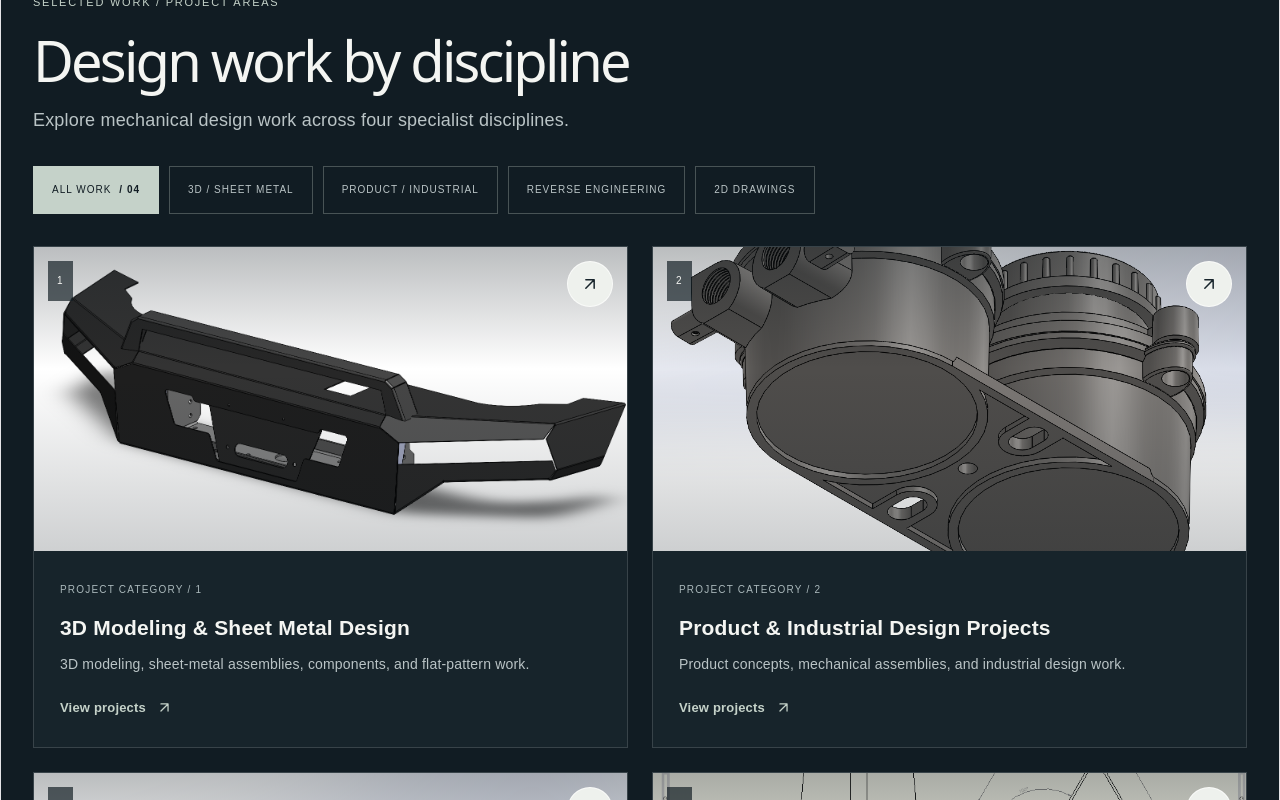
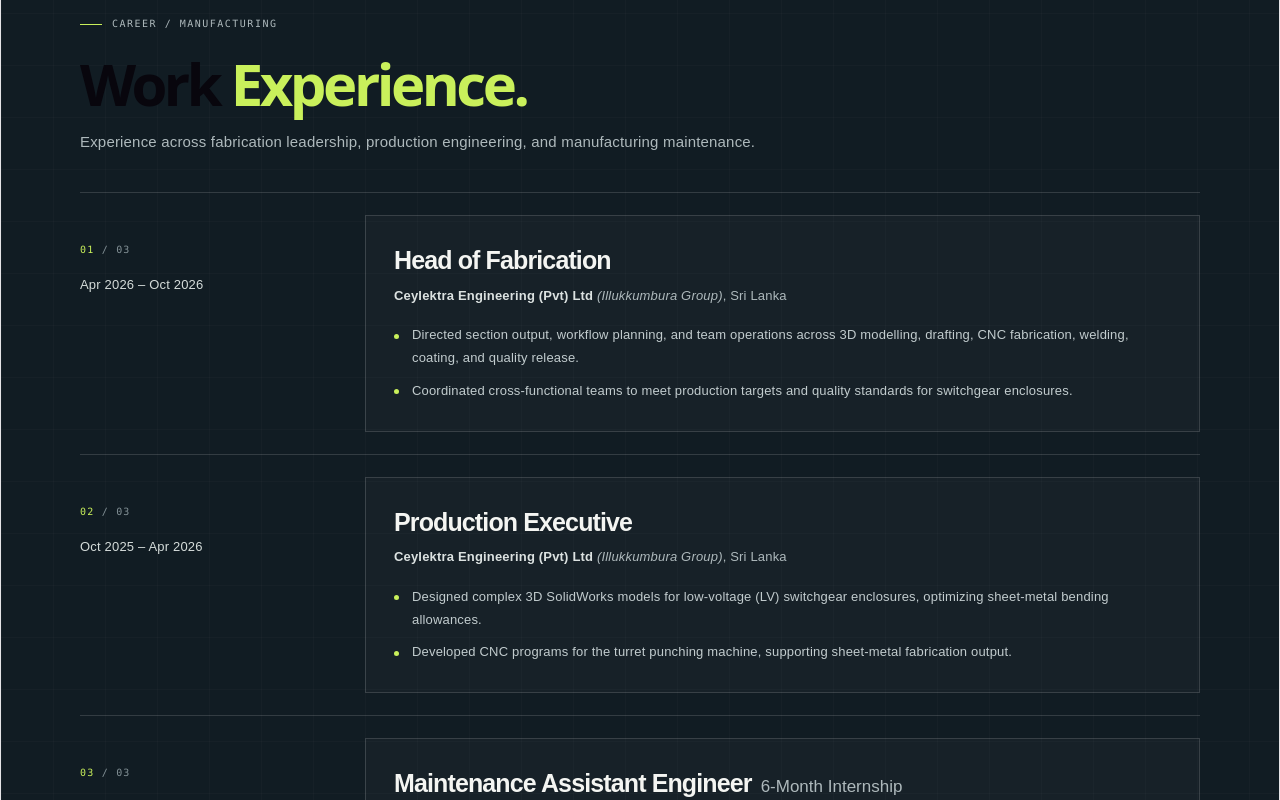
Before and after one commit to Tharaka-Maheshwara/gimhan-portfolio, a React (Vite) app: page / in a window 1280 px wide. Shown: the part 1520-2320 px from the top of the page. Built offline with nearby package versions, Linux system fonts and the light colour scheme.

Commit message:
work experience section okey

```diff
--- a/src/App.css
+++ b/src/App.css
@@ -3316,3 +3316,242 @@ iframe {
     font-size: 12px;
   }
 }
+
+.experience-section {
+  --experience-bg: #111c23;
+  --experience-card: #17252d;
+  --experience-text: #f4f5f2;
+  --experience-muted: #aeb9bc;
+  --experience-line: rgba(255, 255, 255, 0.14);
+  --experience-accent: #c9f05b;
+  position: relative;
+  overflow: hidden;
+  padding: clamp(72px, 8vw, 108px) 0;
+  color: var(--experience-text);
+  background: var(--experience-bg);
+}
+
+.experience-section::before {
+  position: absolute;
+  inset: 0;
+  pointer-events: none;
+  background-image:
+    linear-gradient(rgba(255, 255, 255, 0.018) 1px, transparent 1px),
+    linear-gradient(90deg, rgba(255, 255, 255, 0.018) 1px, transparent 1px);
+  background-size: 52px 52px;
+  content: "";
+}
+
+.experience-inner {
+  position: relative;
+  width: min(1120px, calc(100% - 48px));
+  margin-inline: auto;
+}
+
+.experience-heading {
+  max-width: 720px;
+  margin-bottom: 38px;
+}
+
+.experience-eyebrow {
+  margin: 0 0 17px;
+  display: flex;
+  align-items: center;
+  gap: 10px;
+  color: var(--experience-muted);
+  font-family: "DM Mono", Consolas, monospace;
+  font-size: 10px;
+  letter-spacing: 0.15em;
+}
+
+.experience-eyebrow span {
+  width: 22px;
+  height: 1px;
+  background: var(--experience-accent);
+}
+
+.experience-heading h2 {
+  margin: 0;
+  font-size: clamp(38px, 5vw, 58px);
+  font-weight: 650;
+  line-height: 1.04;
+  letter-spacing: -0.06em;
+}
+
+.experience-heading h2 span {
+  color: var(--experience-accent);
+}
+
+.experience-intro {
+  margin: 14px 0 0;
+  color: var(--experience-muted);
+  font-size: 15px;
+  line-height: 1.7;
+}
+
+.experience-list {
+  border-top: 1px solid var(--experience-line);
+}
+
+.experience-entry {
+  display: grid;
+  grid-template-columns: minmax(150px, 0.28fr) minmax(0, 1fr);
+  gap: clamp(22px, 4vw, 54px);
+  padding: 22px 0;
+  border-bottom: 1px solid var(--experience-line);
+}
+
+.experience-meta {
+  padding-top: 22px;
+  display: flex;
+  flex-direction: column;
+  align-items: flex-start;
+  gap: 12px;
+}
+
+.experience-number {
+  color: var(--experience-accent);
+  font-family: "DM Mono", Consolas, monospace;
+  font-size: 10px;
+  letter-spacing: 0.12em;
+}
+
+.experience-number i {
+  color: #849297;
+  font-style: normal;
+}
+
+.experience-period {
+  color: #d5dcda;
+  font-size: 13px;
+  line-height: 1.5;
+}
+
+.experience-card {
+  min-width: 0;
+  padding: clamp(20px, 3vw, 28px);
+  border: 1px solid var(--experience-line);
+  background: rgba(255, 255, 255, 0.025);
+}
+
+.experience-role {
+  margin: 0;
+  color: var(--experience-text);
+  font-size: clamp(20px, 2.4vw, 25px);
+  font-weight: 650;
+  line-height: 1.35;
+  letter-spacing: -0.035em;
+}
+
+.experience-subtitle {
+  margin-left: 9px;
+  color: var(--experience-muted);
+  font-size: 0.68em;
+  font-weight: 500;
+  letter-spacing: 0;
+}
+
+.experience-company {
+  margin: 7px 0 18px;
+  color: var(--experience-muted);
+  font-size: 13px;
+  line-height: 1.65;
+}
+
+.experience-company strong {
+  color: #dce2e1;
+  font-weight: 600;
+}
+
+.experience-company__affiliation {
+  font-style: italic;
+}
+
+.experience-responsibilities {
+  margin: 0;
+  padding: 0;
+  display: grid;
+  gap: 10px;
+  list-style: none;
+}
+
+.experience-responsibilities li {
+  position: relative;
+  padding-left: 18px;
+  color: #c2ccce;
+  font-size: 13px;
+  line-height: 1.75;
+}
+
+.experience-responsibilities li::before {
+  position: absolute;
+  top: 0.72em;
+  left: 0;
+  width: 5px;
+  height: 5px;
+  border-radius: 50%;
+  background: var(--experience-accent);
+  content: "";
+}
+
+@media (max-width: 700px) {
+  .experience-section {
+    padding: 60px 0;
+  }
+
+  .experience-inner {
+    width: calc(100% - 36px);
+  }
+
+  .experience-heading {
+    margin-bottom: 27px;
+  }
+
+  .experience-intro {
+    font-size: 14px;
+  }
+
+  .experience-entry {
+    grid-template-columns: minmax(0, 1fr);
+    gap: 12px;
+    padding: 18px 0;
+  }
+
+  .experience-meta {
+    padding: 0 2px;
+    flex-direction: row;
+    align-items: center;
+    justify-content: space-between;
+    gap: 12px;
+  }
+
+  .experience-card {
+    padding: 19px 17px;
+  }
+
+  .experience-role {
+    font-size: 20px;
+  }
+
+  .experience-company {
+    margin-bottom: 15px;
+    font-size: 12px;
+  }
+
+  .experience-responsibilities li {
+    font-size: 12px;
+    line-height: 1.7;
+  }
+}
+
+@media (max-width: 420px) {
+  .experience-subtitle {
+    display: block;
+    margin: 3px 0 0;
+  }
+
+  .experience-period {
+    font-size: 11px;
+    text-align: right;
+  }
+}
--- a/src/App.jsx
+++ b/src/App.jsx
@@ -7,7 +7,7 @@ import Skills from "./sections/Skills.jsx";
 import Projects from "./sections/Projects.jsx";
 import Contact from "./sections/Contact.jsx";
 import ProjectCategoryPage from "./pages/ProjectCategoryPage.jsx";
-
+import WorkExperience from "./sections/WorkExperience.jsx";
 import "./App.css";
 
 function HomePage() {
@@ -15,6 +15,7 @@ function HomePage() {
     <main>
       <Hero />
       <Skills />
+      <WorkExperience />
       <Projects />
       <Contact />
     </main>
--- /dev/null
+++ b/src/sections/WorkExperience.jsx
@@ -0,0 +1,106 @@
+
+const experiences = [
+  {
+    number: "01",
+    role: "Head of Fabrication",
+    period: "Apr 2026 – Oct 2026",
+    company: "Ceylektra Engineering (Pvt) Ltd",
+    affiliation: "Illukkumbura Group",
+    location: "Sri Lanka",
+    responsibilities: [
+      "Directed section output, workflow planning, and team operations across 3D modelling, drafting, CNC fabrication, welding, coating, and quality release.",
+      "Coordinated cross-functional teams to meet production targets and quality standards for switchgear enclosures.",
+    ],
+  },
+  {
+    number: "02",
+    role: "Production Executive",
+    period: "Oct 2025 – Apr 2026",
+    company: "Ceylektra Engineering (Pvt) Ltd",
+    affiliation: "Illukkumbura Group",
+    location: "Sri Lanka",
+    responsibilities: [
+      "Designed complex 3D SolidWorks models for low-voltage (LV) switchgear enclosures, optimizing sheet-metal bending allowances.",
+      "Developed CNC programs for the turret punching machine, supporting sheet-metal fabrication output.",
+    ],
+  },
+  {
+    number: "03",
+    role: "Maintenance Assistant Engineer",
+    subtitle: "6-Month Internship",
+    period: "2024",
+    company: "Unidil Packaging Ltd",
+    location: "Delgoda, Sri Lanka",
+    responsibilities: [
+      "Maintained manufacturing machinery and designed mechanical and electrical layouts in AutoCAD and SolidWorks.",
+      "Developed automation logic to support production-line reliability.",
+    ],
+  },
+];
+
+export default function WorkExperience() {
+  return (
+    <section
+      className="experience-section"
+      id="experience"
+      aria-labelledby="experience-title"
+    >
+      <div className="experience-inner">
+        <header className="experience-heading">
+          <p className="experience-eyebrow">
+            <span aria-hidden="true" /> CAREER / MANUFACTURING
+          </p>
+          <h2 id="experience-title">
+            Work <span>Experience.</span>
+          </h2>
+          <p className="experience-intro">
+            Experience across fabrication leadership, production engineering,
+            and manufacturing maintenance.
+          </p>
+        </header>
+
+        <div className="experience-list">
+          {experiences.map((experience) => (
+            <article className="experience-entry" key={experience.number}>
+              <div className="experience-meta">
+                <span className="experience-number">
+                  {experience.number} <i aria-hidden="true">/ 03</i>
+                </span>
+                <time className="experience-period">{experience.period}</time>
+              </div>
+
+              <div className="experience-card">
+                <h3 className="experience-role">
+                  {experience.role}
+                  {experience.subtitle && (
+                    <span className="experience-subtitle">
+                      {experience.subtitle}
+                    </span>
+                  )}
+                </h3>
+
+                <p className="experience-company">
+                  <strong>{experience.company}</strong>
+                  {experience.affiliation && (
+                    <span className="experience-company__affiliation">
+                      {` (${experience.affiliation})`}
+                    </span>
+                  )}
+                  <span className="experience-company__location">
+                    {`, ${experience.location}`}
+                  </span>
+                </p>
+
+                <ul className="experience-responsibilities">
+                  {experience.responsibilities.map((responsibility) => (
+                    <li key={responsibility}>{responsibility}</li>
+                  ))}
+                </ul>
+              </div>
+            </article>
+          ))}
+        </div>
+      </div>
+    </section>
+  );
+}
```
